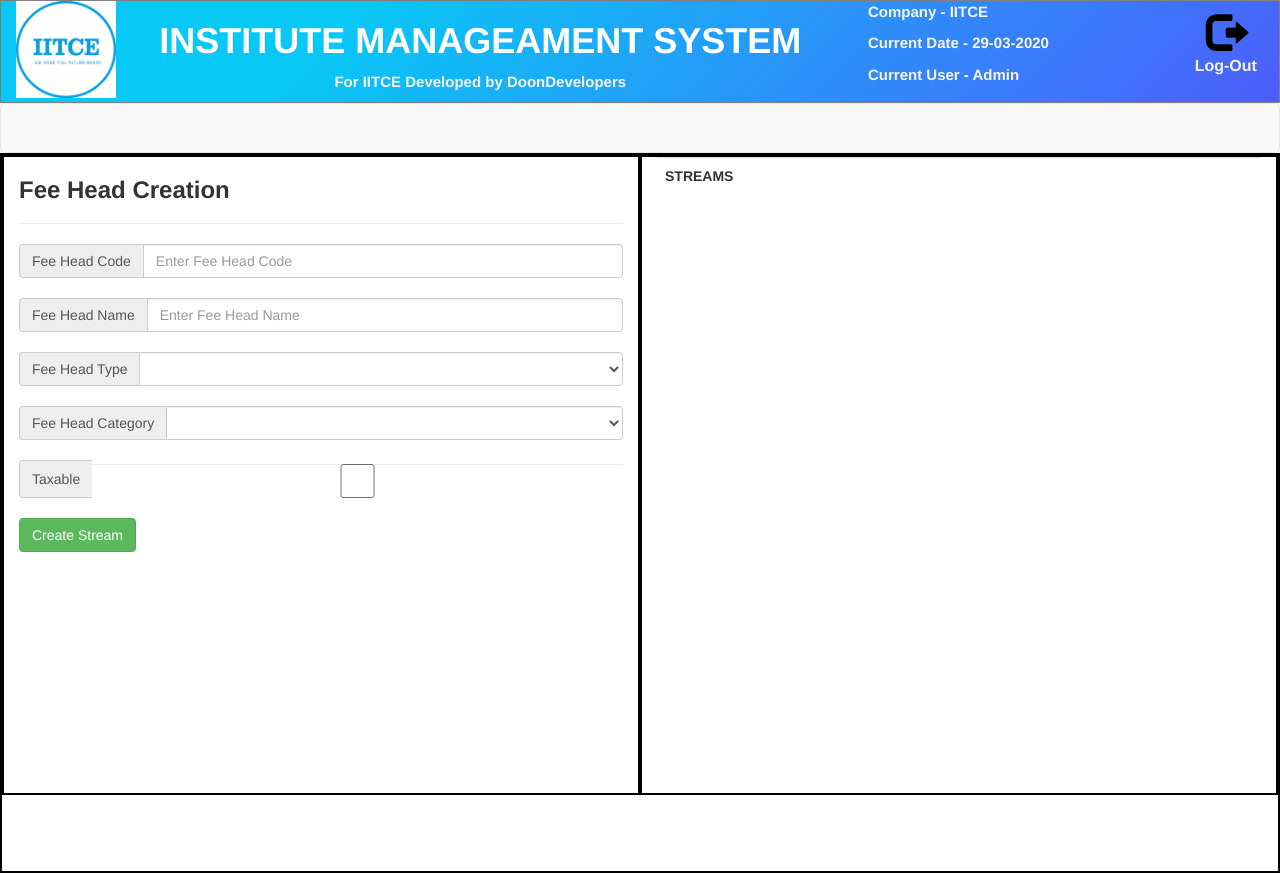
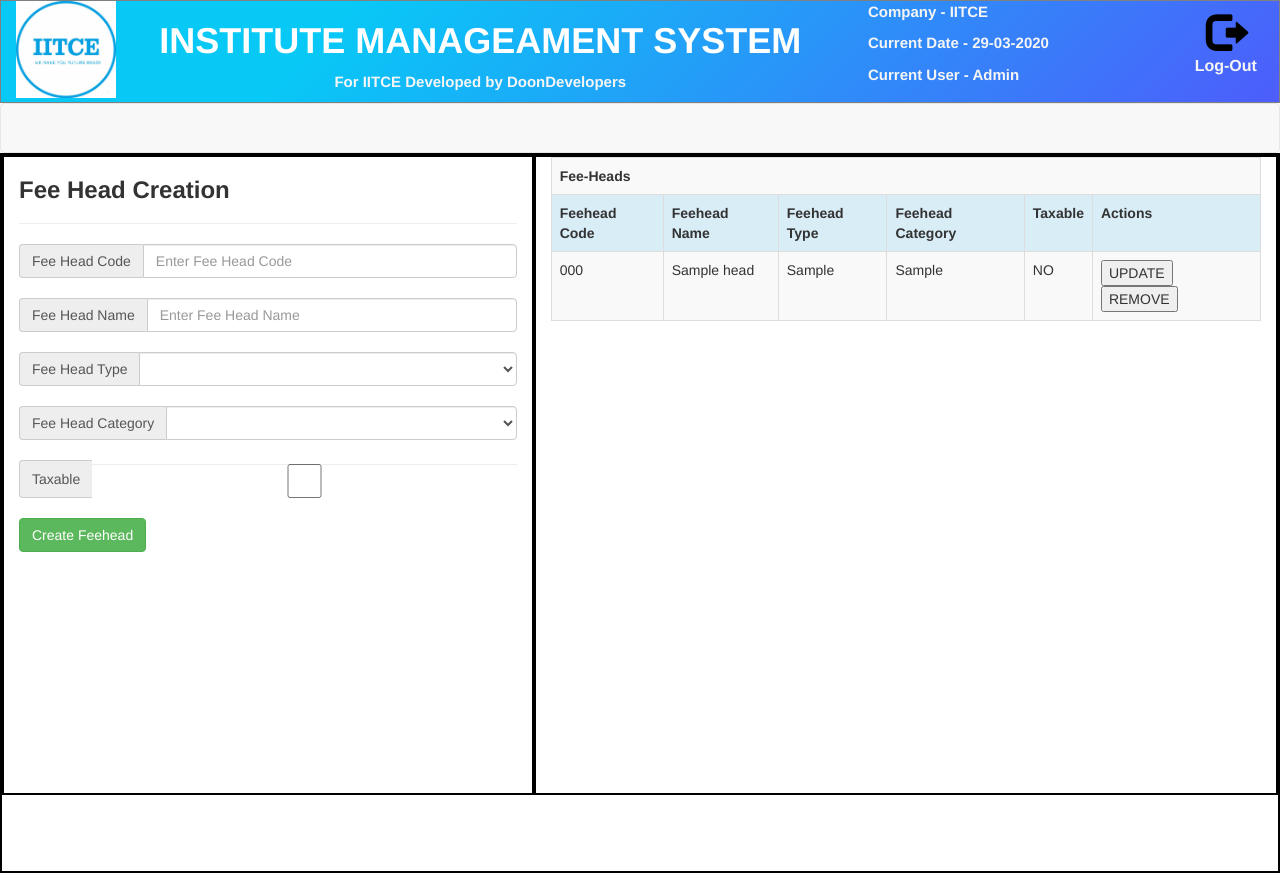
Before and after one commit to DharmenderRajput/IMS-IITCE, a PHP site: page /views/feeheadmaster.php in a window 1280 px wide. Run offline with PHP 8.4, Linux system fonts and the light colour scheme; the visitor is signed in with stand-in values (Sample User, id 1); tables that the repository leaves empty or names only in its code hold one stand-in row (values such as "Sample post"); lists and menus that the app fills with data are empty.

Commit message:
Update feeheadmaster.php
change in view and updation view added

```diff
--- a/views/feeheadmaster.php
+++ b/views/feeheadmaster.php
@@ -23,12 +23,16 @@
 
 <div class="container-fluid" style="height:90vh;border:2px solid black;">
     <div class="row">
-        <div class="col-sm-6" style="height:80vh;border:2px solid black;">
+        <div class="col-sm-5" style="height:80vh;border:2px solid black;">
 
+            <!-- checking for updation condition -->
+            <?php
+                if(!isset($_POST['update'])){
+            ?>
             <h3 class="page-info">Fee Head Creation</h3>
             <hr>
             <!-- Fee Head creation form -->
-            <form action="" method="post">
+            <form action="" method="POST">
                 <div class="input-group">
                     <span class="input-group-addon" id="basic-addon1">Fee Head Code</span>
                     <input type="text" class="form-control" name="feehead_code" placeholder="Enter Fee Head Code" aria-describedby="basic-addon1">
@@ -41,25 +45,22 @@
                 <br>
                 <div class="input-group">
                     <span class="input-group-addon" id="basic-addon3">Fee Head Type</span>
-                    <!-- <input type="text" class="form-control" name="feehead_name" placeholder="Enter Fee Head Name" aria-describedby="basic-addon2"> -->
-                    <select class="form-control" name="feehead_type" id="" aria-describedby="basic-addon3">
+                   <select class="form-control" name="feehead_type" id="" aria-describedby="basic-addon3">
                         <option></option>
-                        <option value="">Institutional</option>
-                        <option value="">Non-Institutional</option>
-                        <!-- <option value="">Refundable</option> -->
+                        <option value="Institutional">Institutional</option>
+                        <option value="Non-Institutional">Non-Institutional</option>
                     </select>
                 </div>
                 <br>
                 <div class="input-group">
                     <span class="input-group-addon" id="basic-addon4">Fee Head Category</span>
-                    <!-- <input type="text" class="form-control" name="feehead_name" placeholder="Enter Fee Head Name" aria-describedby="basic-addon2"> -->
                     <select class="form-control" name="feehead_category" id="" aria-describedby="basic-addon4">
                         <option></option>
-                        <option value="">Installment</option>
-                        <option value="">Exam</option>
-                        <option value="">Addmission</option>
-                        <option value="">Refundable</option>
-                        <option value="">Additional</option>
+                        <option value="Installment">Installment</option>
+                        <option value="Exam">Exam</option>
+                        <option value="Addmission">Addmission</option>
+                        <option value="Refundable">Refundable</option>
+                        <option value="Additional">Additional</option>
                     </select>
                 </div>
                 <br>
@@ -68,26 +69,36 @@
                     <input type="checkbox" class="form-control" name="feehead_tax" aria-describedby="basic-addon5">
                 </div>
                 <br>
-                <button class="btn btn-success" type="submit" name="new">Create Stream</button>
+                <button class="btn btn-success" type="submit" name="new">Create Feehead</button>
             </form>
 
             <?php
-                 // updating existing stream
-                // if (isset($_POST['update'])) {
-                //     $update = $_POST['update'];
-                //     updateform($update);
-                // }
+                }
+
+                if(isset($_POST['update'])){
+                //  updating existing feehead
+                    $update = $_POST['update'];
+                    updateform($update);
+                }
             ?>
         </div>
-        <div class="col-sm-6" style="height:80vh;;border:2px solid black;">
+        <div class="col-sm-7" style="height:80vh;;border:2px solid black;">
             <!-- display existing stream -->
-            <table class="table">
+            <table class="table table-bordered table-striped table-responsive">
                 <tr>
-                    <th>STREAMS</th>
+                    <th colspan="6">Fee-Heads</th>
+                </tr>
+                <tr class="info">
+                    <th>Feehead Code</th>
+                    <th>Feehead Name</th>
+                    <th>Feehead Type</th>
+                    <th>Feehead Category</th>
+                    <th>Taxable</th>
+                    <th>Actions</th>
                 </tr>
                 <?php
                     // fetching existing streams
-                    // fetchstream();
+                    fetchfeehead();
                 ?>
             </table>
         </div>
@@ -100,14 +111,20 @@
     // including footer file
     include_once("./template/footer.php");
 
-    // adding new stream
+    // adding new feehead
     if (isset($_POST['new'])) {
-        # calling createstreame function
-        $stream_name = $_POST['stream_name'];
-        $result = createstream($stream_name);
+        # calling createfeehead function
+        $feehead_data = array();
+        $feehead_data['feehead_code'] = $_POST['feehead_code'];
+        $feehead_data['feehead_name'] = $_POST['feehead_name'];
+        $feehead_data['feehead_type'] = $_POST['feehead_type'];
+        $feehead_data['feehead_category'] = $_POST['feehead_category'];
+        $feehead_data['feehead_tax'] = $_POST['feehead_tax'];
+        $result = createfeehead($feehead_data);
         if($result){
             // echo "<script>alert('Hurray');</script>";
-            header("location:./streammaster.php");
+            // header("location:./streammaster.php");
+            echo "<script>window.location.href='./feeheadmaster.php';</script>";
         }else{
             // echo "<script>alert('Opps!');</script>";
         }
```
